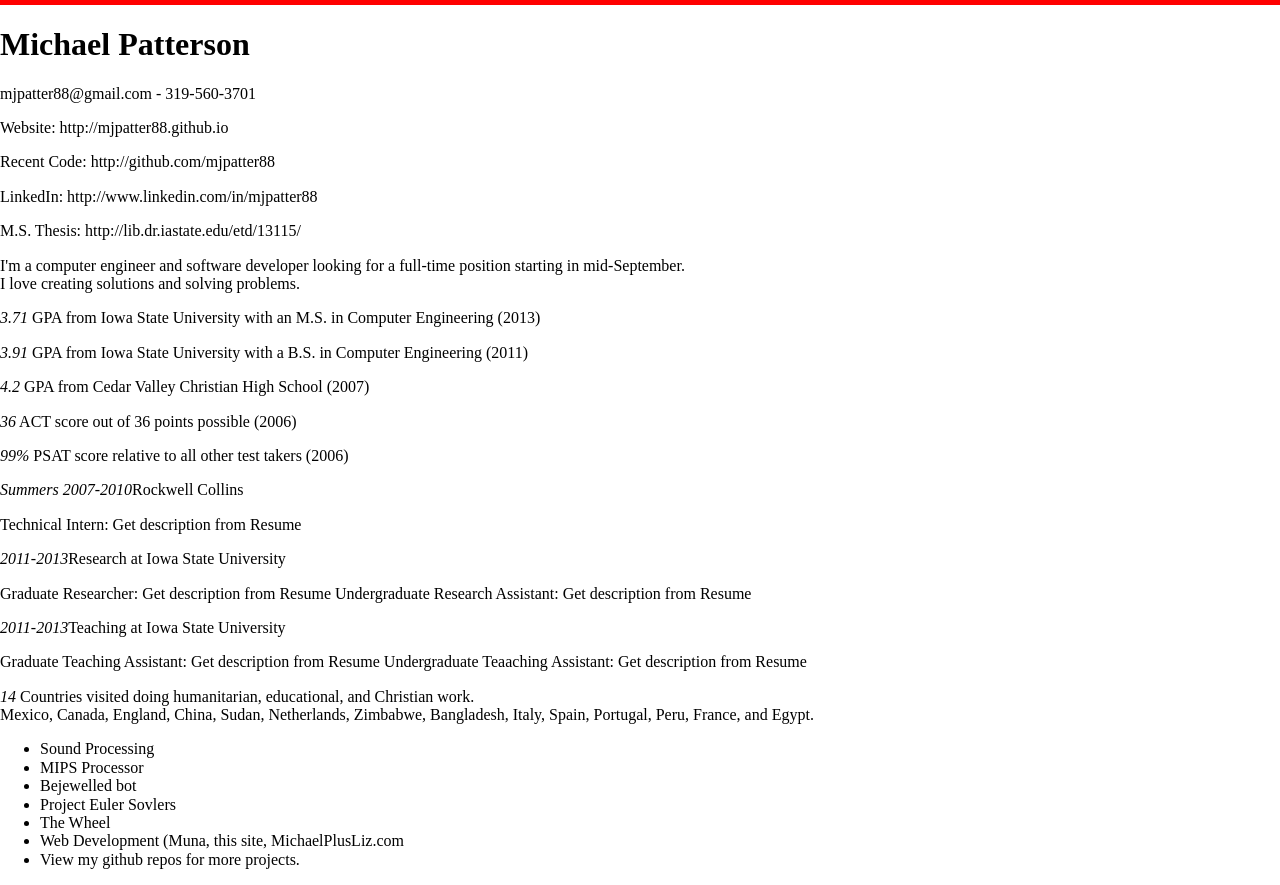
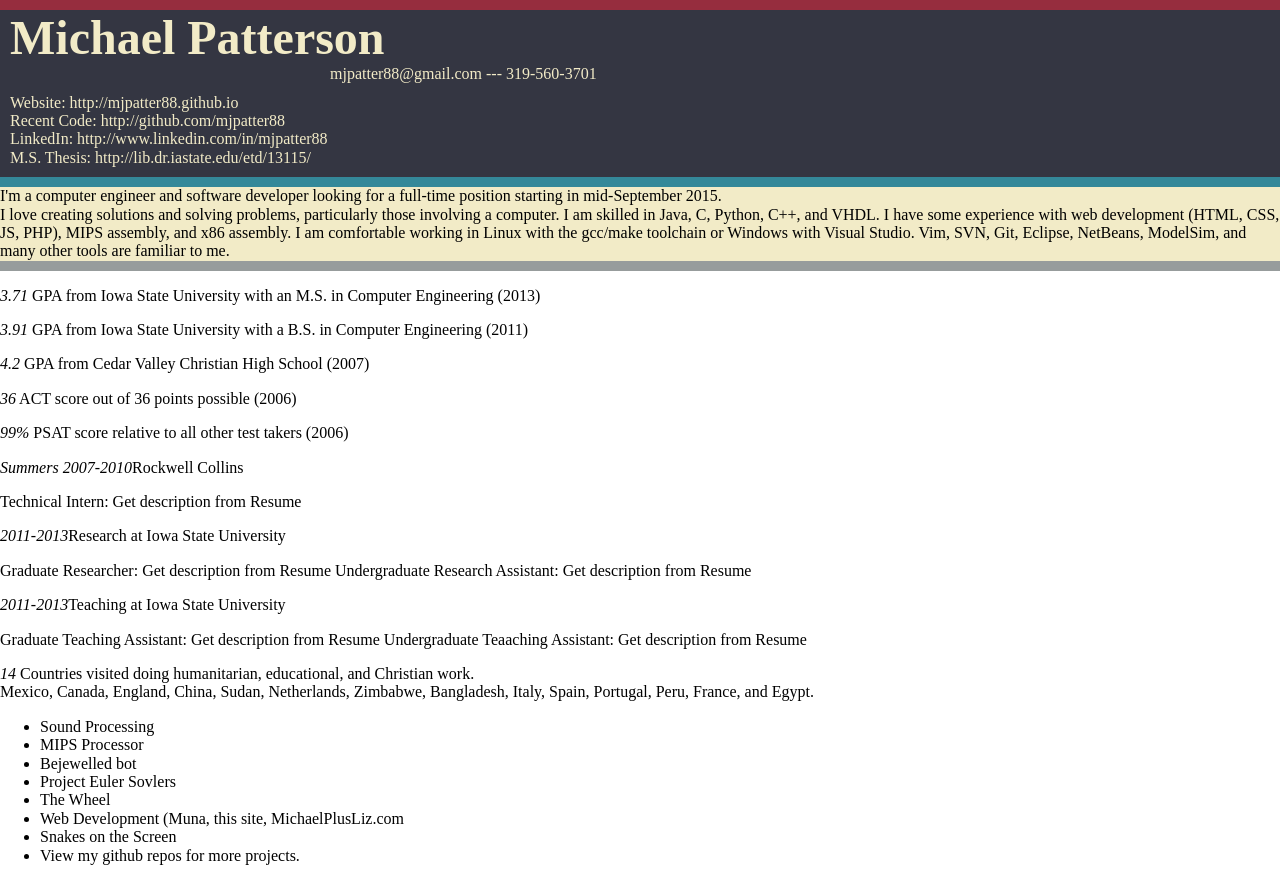
Before and after one commit to mjpatter88/mjpatter88.github.io, a plain HTML site: page index.html in a window 1280 px wide. Drawn offline with nearby package versions, Linux system fonts and the light colour scheme.

Commit message:
Added more content and some basic style. Last v1.
Last of version 1, going use a them next.

```diff
--- a/css/base_style.css
+++ b/css/base_style.css
@@ -1,6 +1,76 @@
-#top-bar
+/*
+Color Scheme: https://color.adobe.com/Gettysburg-color-theme-209416/
+
+Red:        #962D3E
+Dark Blue:  #343642
+Gray:       #979C9C
+Cream:      #F2EBC7
+Blue:       #348899
+
+
+
+*/
+
+
+.top-bar
 {
-    height: 5px;
+    background-color:#962D3E;
+    height: 10px;
     width: 100%;
-    background-color:red;
 }
+.line-2
+{
+    background-color:#348899;
+    height: 10px;
+    width: 100%;
+}
+.line-3
+{
+    background-color:#979C9C;
+    height: 10px;
+    width: 100%;
+}
+
+h1
+{
+    margin-bottom: 0;
+    margin-top: 0;
+}
+
+.name
+{
+    font-size: 3em;
+    margin-left: 10px;
+}
+
+.personal-info > .email
+{
+    margin-left: 330px;
+}
+
+.personal-info
+{
+    background-color: #343642;
+    color: #F2EBC7;
+    margin-top: 0;
+    padding-bottom: 10px;
+    padding-top: 0;
+
+}
+
+.personal-info p
+{
+    margin-bottom: 0;
+    margin-left: 10px;
+    margin-top: 0;
+}
+
+.personal-links
+{
+    margin-top: 10px;
+}
+
+.purpose-skills
+{
+    background-color: #F2EBC7;
+}
--- a/index.html
+++ b/index.html
@@ -7,26 +7,32 @@
 	</head>
 
 	<body>
-        <div id="top-bar"></div>
+        <div class="top-bar"></div>
 
-        <div id="personal-info">
-            <h1 id="name">Michael Patterson</h1>
-            <p>mjpatter88@gmail.com - 319-560-3701</p>
-            <p>Website: http://mjpatter88.github.io</p>
-            <p>Recent Code: http://github.com/mjpatter88</p>
-            <p>LinkedIn: http://www.linkedin.com/in/mjpatter88</p>
-            <p>M.S. Thesis: http://lib.dr.iastate.edu/etd/13115/</p>
+        <div class="personal-info">
+            <h1 class="name">Michael Patterson</h1>
+            <p class="email">mjpatter88@gmail.com --- 319-560-3701</p>
+            <div class="personal-links">
+                <p>Website: http://mjpatter88.github.io</p>
+                <p>Recent Code: http://github.com/mjpatter88</p>
+                <p>LinkedIn: http://www.linkedin.com/in/mjpatter88</p>
+                <p>M.S. Thesis: http://lib.dr.iastate.edu/etd/13115/</p>
+            </div>
         </div>
 
-        <div id="purpose">
-            I'm a computer engineer and software developer looking for a full-time position starting in mid-September.
+        <div class="line-2"></div>
+
+        <div class="purpose-skills">
+            I'm a computer engineer and software developer looking for a full-time position starting in mid-September 2015.
         </div>
 
-        <div id="skills">
-            I love creating solutions and solving problems.
+        <div class="purpose-skills">
+            I love creating solutions and solving problems, particularly those involving a computer. I am skilled in Java, C, Python, C++, and VHDL. I have some experience with web development (HTML, CSS, JS, PHP), MIPS assembly, and x86 assembly. I am comfortable working in Linux with the gcc/make toolchain or Windows with Visual Studio. Vim, SVN, Git, Eclipse, NetBeans, ModelSim, and many other tools are familiar to me.
         </div>
 
-        <div id="education">
+        <div class="line-3"></div>
+
+        <div class="education">
             <p><em>3.71</em> GPA from Iowa State University with an M.S. in Computer Engineering (2013)</p>
             <p><em>3.91</em> GPA from Iowa State University with a B.S. in Computer Engineering (2011)</p>
             <p><em>4.2</em> GPA from Cedar Valley Christian High School (2007)</p>
@@ -34,7 +40,9 @@
             <p><em>99%</em> PSAT score relative to all other test takers (2006)</p>
         </div>
 
-        <div id="work">
+        <div class="line-4"></div>
+
+        <div class="work">
             <p><em>Summers 2007-2010</em>Rockwell Collins</p>
             Technical Intern: Get description from Resume
             <p><em>2011-2013</em>Research at Iowa State University</p>
@@ -50,7 +58,9 @@
             </p>
         </div>
 
-        <div id="projects">
+        <div class="line-5"></div>
+
+        <div class="projects">
             <ul>
                 <li>Sound Processing</li>
                 <li>MIPS Processor</li>
@@ -58,10 +68,12 @@
                 <li>Project Euler Sovlers</li>
                 <li>The Wheel</li>
                 <li>Web Development (Muna, this site, MichaelPlusLiz.com</li>
+                <li>Snakes on the Screen</li>
                 <li>View my github repos for more projects.</li>
             </ul>
         </div>
 
+        <div class="line-6"></div>
 
 	</body>
 </html>
```
Also changed, not shown: 1 other file.
